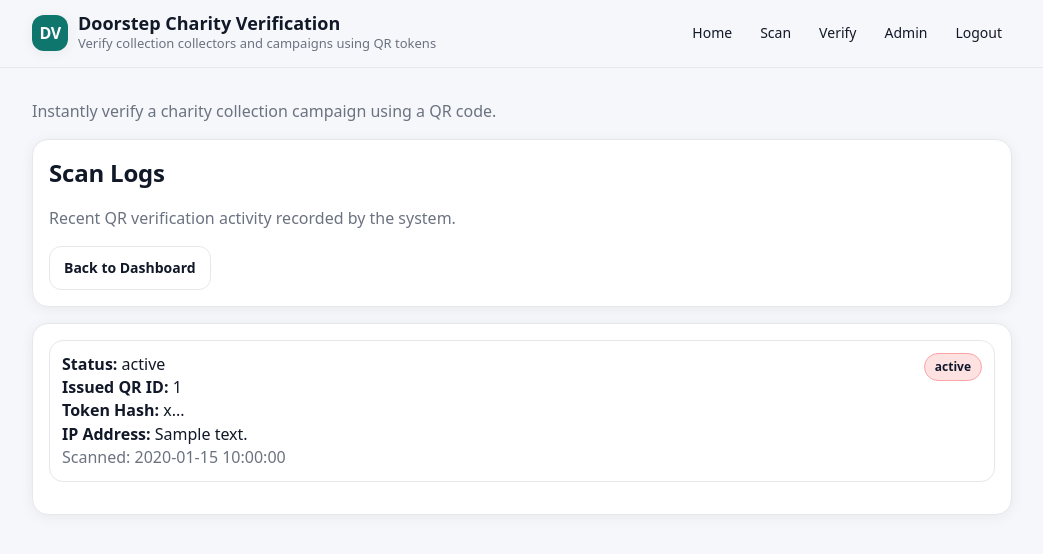
After one commit to joyewole/doorstep-charity-verification, a Flask app: page /admin/scan-logs in a window 1280 px wide. The commit adds this page. Shown: the top 554 px of the page, without its empty margins (118-1161 px from the left). Run offline with Flask 3, Linux system fonts and the light colour scheme; a user stored in the database is signed in; tables that the repository leaves empty hold one stand-in row (values such as "Sample post").

Commit message:
Add admin scan log viewer and scan activity monitoring

```diff
--- a/app/routes_admin.py
+++ b/app/routes_admin.py
@@ -2,7 +2,7 @@ import os
 from flask import Blueprint, render_template, request, redirect, url_for, flash, Response
 from datetime import datetime, timezone, timedelta
 from app import db
-from app.models import Charity, Campaign, IssuedQR, Collector, PublicReport
+from app.models import Charity, Campaign, IssuedQR, Collector, PublicReport, ScanEvent
 from app.services.token_service import sign_payload, token_hash
 from app.services.qr_service import make_qr_png
 from werkzeug.utils import secure_filename
@@ -276,6 +276,16 @@ def reports_list():
     )
     return render_template("admin/reports_list.html", reports=reports)
 
+@admin_bp.get("/scan-logs")
+@login_required
+def scan_logs():
+    logs = (
+        ScanEvent.query
+        .order_by(ScanEvent.scanned_at.desc())
+        .all()
+    )
+    return render_template("admin/scan_logs.html", logs=logs)
+
 @admin_bp.post("/reports/<int:report_id>/status")
 @login_required
 def update_report_status(report_id: int):
--- a/app/templates/admin/dashboard.html
+++ b/app/templates/admin/dashboard.html
@@ -8,9 +8,8 @@
     <div style="margin-top: 12px;">
       <a class="btn" href="{{ url_for('admin.new_charity') }}">Add Charity</a>
       <a class="btn" href="{{ url_for('admin.new_campaign') }}" style="margin-left: 8px;">Add Campaign</a>
-      <a class="btn outline" href="{{ url_for('admin.reports_list') }}" style="margin-left: 8px;">
-        View Reports
-      </a>
+      <a class="btn outline" href="{{ url_for('admin.reports_list') }}" style="margin-left: 8px;">View Reports</a>
+      <a class="btn outline" href="{{ url_for('admin.scan_logs') }}" style="margin-left: 8px;">View Scan Logs</a>
     </div>
   </div>
 
--- /dev/null
+++ b/app/templates/admin/scan_logs.html
@@ -0,0 +1,55 @@
+{% extends "base.html" %}
+
+{% block content %}
+  <div class="card">
+    <h2>Scan Logs</h2>
+    <p class="muted">Recent QR verification activity recorded by the system.</p>
+
+    <div style="margin-top: 12px;">
+      <a class="btn outline" href="{{ url_for('admin.dashboard') }}">Back to Dashboard</a>
+    </div>
+  </div>
+
+  <div class="card">
+    {% if logs %}
+      <ul class="clean">
+        {% for log in logs %}
+          <li class="item" style="margin-bottom: 16px;">
+            <div style="display:flex; justify-content:space-between; gap:12px; align-items:flex-start;">
+              <div>
+                <strong>Status:</strong> {{ log.status }}<br>
+
+                {% if log.issued_qr_id %}
+                  <strong>Issued QR ID:</strong> {{ log.issued_qr_id }}<br>
+                {% endif %}
+
+                {% if log.token_hash %}
+                  <strong>Token Hash:</strong> {{ log.token_hash[:16] }}...<br>
+                {% endif %}
+
+                {% if log.ip_address %}
+                  <strong>IP Address:</strong> {{ log.ip_address }}<br>
+                {% endif %}
+
+                <span class="muted">
+                  Scanned:
+                  {{ log.scanned_at.strftime('%Y-%m-%d %H:%M:%S') if log.scanned_at else '—' }}
+                </span>
+              </div>
+
+              {% if log.status == "VERIFIED" %}
+                <span class="badge badge-success">VERIFIED</span>
+              {% elif log.status in ["EXPIRED", "CAMPAIGN EXPIRED"] %}
+                <span class="badge badge-warning">{{ log.status }}</span>
+              {% else %}
+                <span class="badge badge-danger">{{ log.status }}</span>
+              {% endif %}
+            </div>
+          </li>
+        {% endfor %}
+      </ul>
+    {% else %}
+      <p class="muted">No scan activity has been recorded yet.</p>
+    {% endif %}
+  </div>
+{% endblock %}
--- a/app/templates/verify_result.html
+++ b/app/templates/verify_result.html
@@ -35,8 +35,8 @@
       <div class="card" style="margin-top:16px;">
         <h3>Badge Warning</h3>
           <p class="muted">
-            This badge number appears to be associated with more than one collector record.
-            This may require administrative review.
+            This badge number appears to be associated with multiple collectors.
+            This may indicate duplication or misuse of collector credentials.
           </p>
       </div>
     {% endif %}
```
